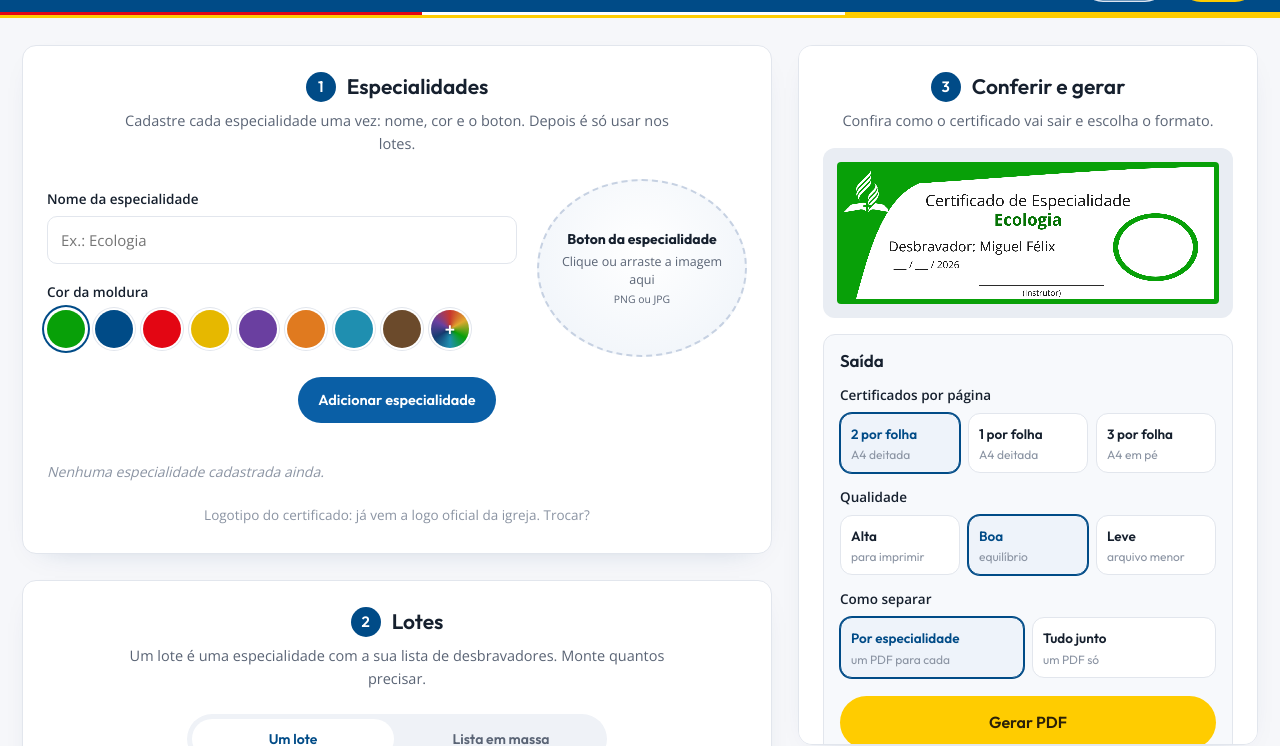
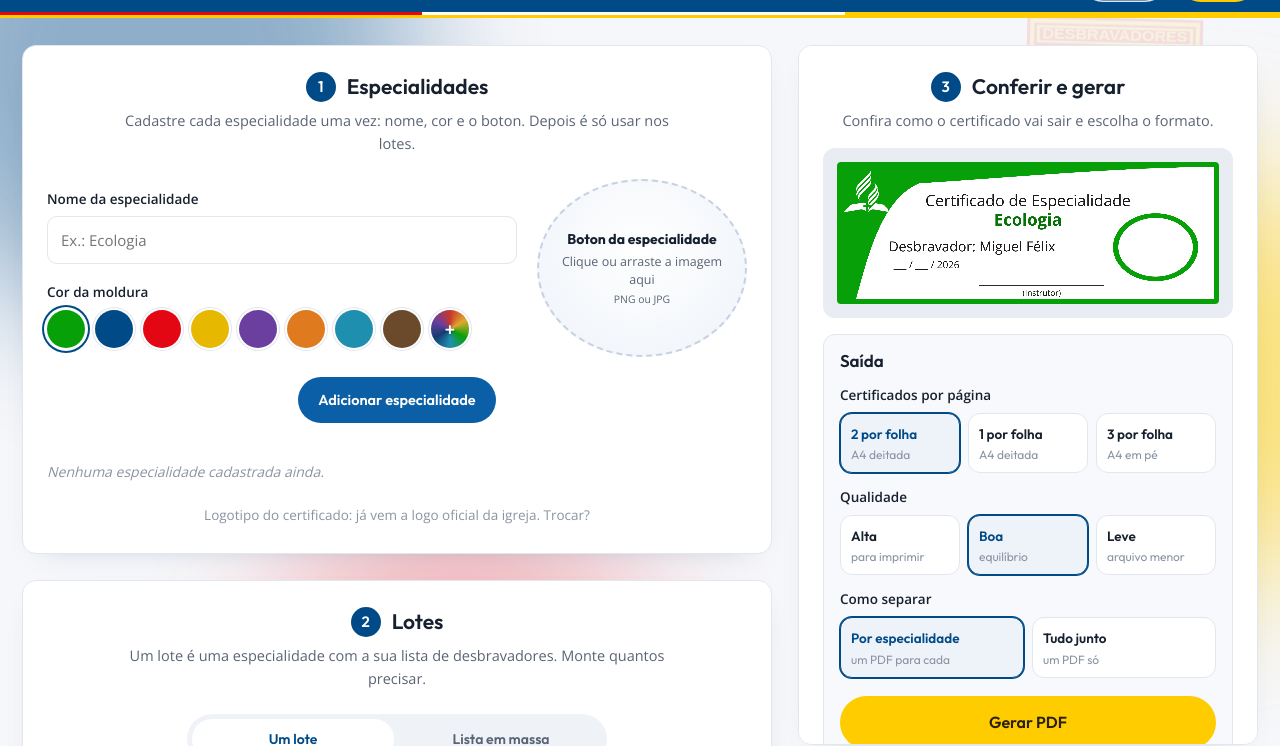
Before and after one commit to Paulo-Henr1que/certificados-desbravadores, a plain HTML site: page gerador.html in a window 1280 px wide. Shown: the part 54-800 px from the top of the page. Drawn offline with nearby package versions, Linux system fonts and the light colour scheme.

Commit message:
Fundo animado com as cores e o emblema dos Desbravadores no gerador
Co-Authored-By: Claude Opus 5.5 <noreply@anthropic.com>

```diff
--- a/css/estilo.css
+++ b/css/estilo.css
@@ -539,3 +539,33 @@ textarea{
   border:0; background:none; cursor:pointer; padding:6px 0 0; justify-self:center;
   color:var(--azul-3); font:600 13.5px 'Outfit',sans-serif; text-decoration:underline; text-underline-offset:3px;
 }
+
+/* ═══════════ fundo animado do gerador ═══════════ */
+.fundo-vivo{ position:fixed; inset:0; z-index:-1; overflow:hidden; pointer-events:none; background:var(--papel) }
+.bolha{
+  position:absolute; border-radius:50%; filter:blur(70px); opacity:.30; will-change:transform;
+}
+.b1{ width:520px; height:520px; background:var(--azul);    top:-160px; left:-140px; animation:vaga1 26s ease-in-out infinite alternate }
+.b2{ width:420px; height:420px; background:var(--dourado); top:30%;    right:-160px; animation:vaga2 22s ease-in-out infinite alternate; opacity:.38 }
+.b3{ width:380px; height:380px; background:var(--vermelho);bottom:-140px; left:20%; animation:vaga3 30s ease-in-out infinite alternate; opacity:.16 }
+.b4{ width:300px; height:300px; background:#3A8DDE;        top:55%;    left:-120px; animation:vaga2 34s ease-in-out infinite alternate-reverse; opacity:.20 }
+@keyframes vaga1{ to{ transform:translate(30vw,25vh) scale(1.15) } }
+@keyframes vaga2{ to{ transform:translate(-25vw,-20vh) scale(.9) } }
+@keyframes vaga3{ to{ transform:translate(20vw,-30vh) scale(1.2) } }
+
+.selo{ position:absolute; width:180px; height:auto; opacity:.06; will-change:transform }
+.s1{ top:12%;  right:6%;  animation:flutua 18s ease-in-out infinite }
+.s2{ top:58%;  left:4%;   width:140px; animation:flutua 22s ease-in-out infinite -6s }
+.s3{ bottom:6%; right:22%; width:110px; animation:flutua 26s ease-in-out infinite -12s }
+@keyframes flutua{
+  0%,100%{ transform:translateY(0) rotate(-8deg) }
+  50%{ transform:translateY(-40px) rotate(8deg) }
+}
+@media (max-width:700px){
+  .bolha{ filter:blur(50px) }
+  .b1{ width:320px; height:320px } .b2{ width:280px; height:280px } .b3{ width:260px; height:260px } .b4{ display:none }
+  .selo{ width:110px } .s2{ width:90px } .s3{ display:none }
+}
+@media (prefers-reduced-motion:reduce){ .bolha, .selo{ animation:none } }
+.b1{ opacity:.42 } .b2{ opacity:.5 } .b3{ opacity:.26 } .b4{ opacity:.3 }
+.selo{ opacity:.11 }
--- a/gerador.html
+++ b/gerador.html
@@ -9,9 +9,10 @@
 <link rel="preconnect" href="https://fonts.googleapis.com">
 <link rel="preconnect" href="https://fonts.gstatic.com" crossorigin>
 <link rel="stylesheet" href="https://fonts.googleapis.com/css2?family=Open+Sans:wght@400;600;700&family=Outfit:wght@400;500;600;700&display=swap">
-<link rel="stylesheet" href="css/estilo.css?v=17">
+<link rel="stylesheet" href="css/estilo.css?v=19">
 </head>
 <body>
+<div class="fundo-vivo" aria-hidden="true"><i class="bolha b1"></i><i class="bolha b2"></i><i class="bolha b3"></i><i class="bolha b4"></i><img class="selo s1" src="assets/desbravadores.svg" alt=""><img class="selo s2" src="assets/desbravadores.svg" alt=""><img class="selo s3" src="assets/desbravadores.svg" alt=""></div>
 
 <header class="topo">
   <div class="wrap topo-in">
```
